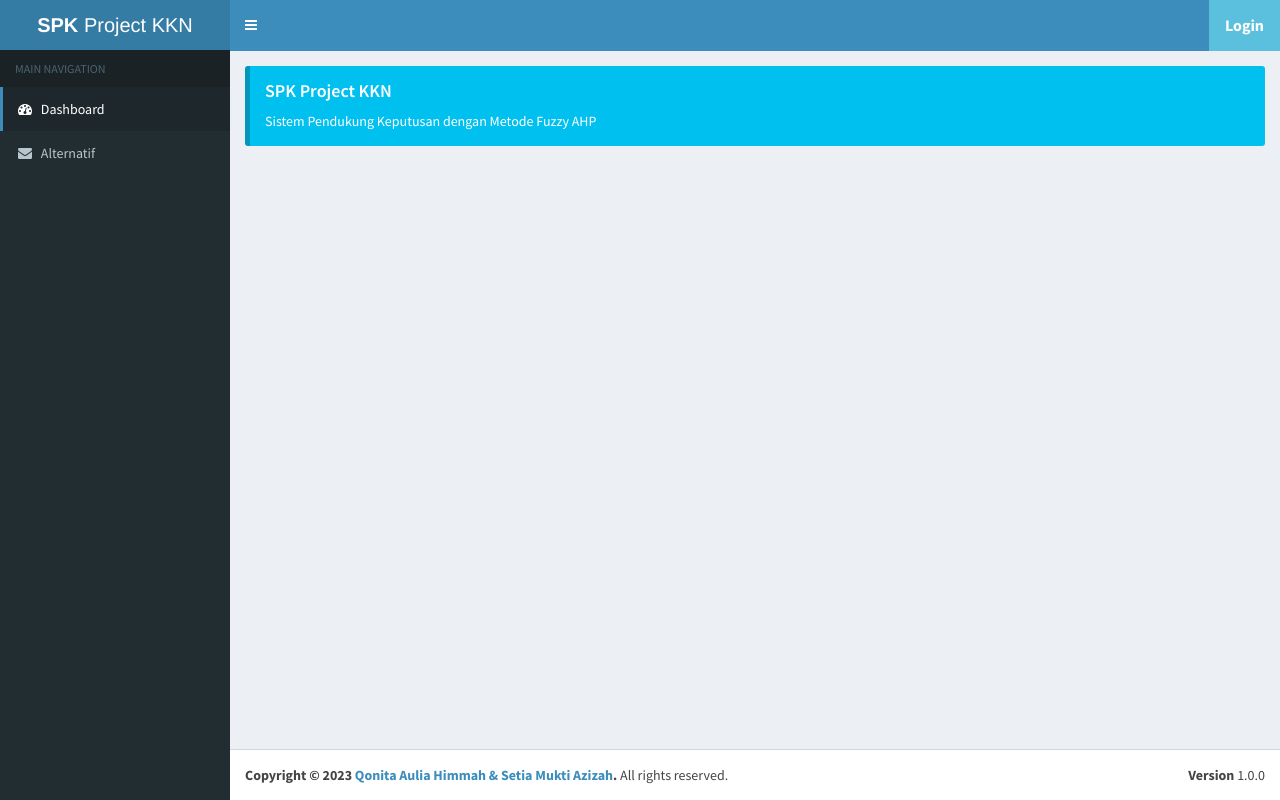
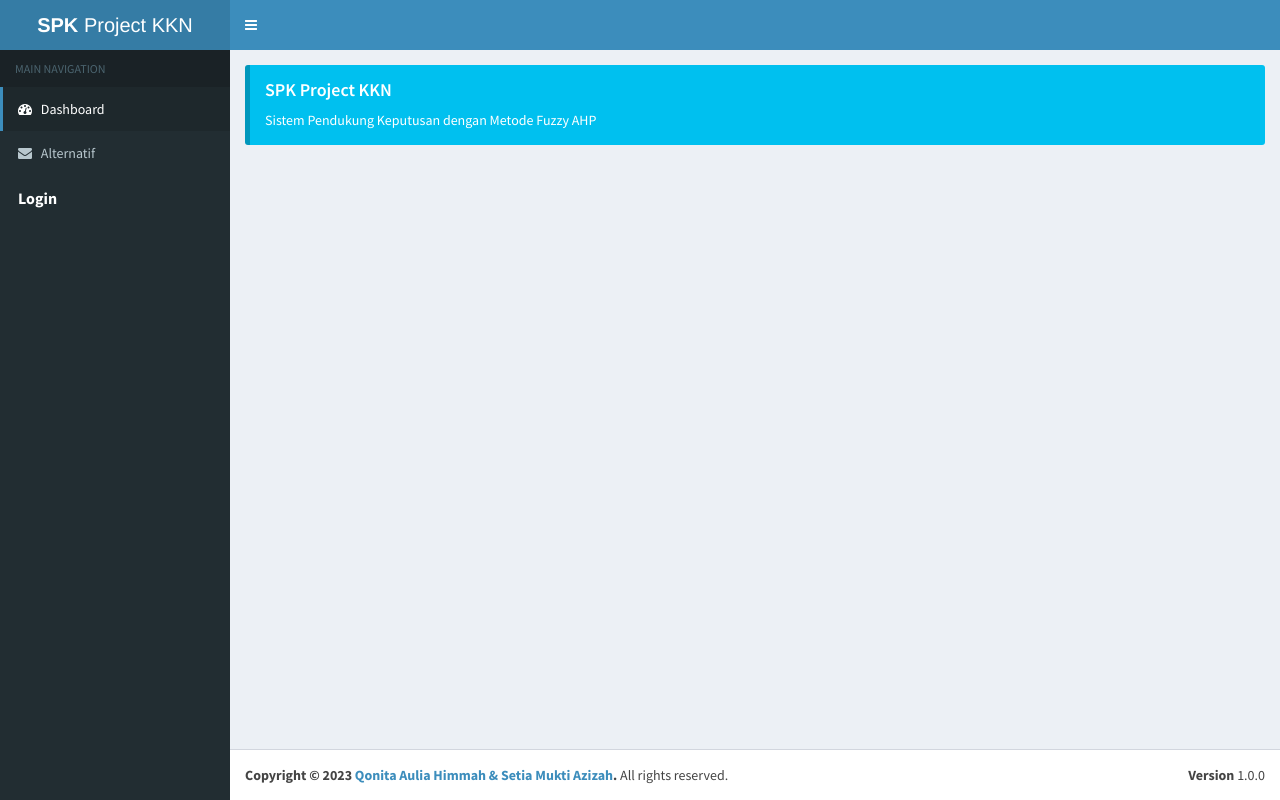
Before and after one commit to setiamuktiazizah/projectKKN, a PHP site: page /index.php in a window 1280 px wide. Run offline with PHP 8.4, Linux system fonts and the light colour scheme; some libraries are stand-ins or nearby versions.

Commit message:
fix login dan logout

```diff
--- a/index.php
+++ b/index.php
@@ -10,7 +10,7 @@ include 'config/connection.php';
 
 if (isset($_GET['logout'])) {
   session_destroy();
-  header('Location:login.php');
+  header('Location:index.php');
 }
 
 ?>
@@ -64,9 +64,6 @@ if (isset($_GET['logout'])) {
         <!-- Sidebar toggle button-->
         <a href="#" class="sidebar-toggle" data-toggle="offcanvas" role="button">
           <span class="sr-only">Toggle navigation</span>
-        </a>
-        <a href="login.php" style="float:right" role="button">
-          <span style="float:right; padding: 14px 16px; font-size:medium; color: white; background-color: #5bc0de"><b>Login</b></span>
         </a>
         <div class="navbar-custom-menu">
           <ul class="nav navbar-nav">
@@ -150,6 +147,14 @@ if (isset($_GET['logout'])) {
             <li class="<?= (@$_GET['p'] == 'alternatif') ? 'active' : '' ?>">
               <a href="?p=alternatif">
                 <i class="fa fa-envelope"></i> <span>Alternatif</span>
+              </a>
+            </li>
+            <li>
+              <!-- <a href="login.php" style="float:right" role="button"> -->
+              <a href="login.php" role="button">
+                <!-- <span style="float:right; padding: 14px 16px; font-size:medium; color: white; background-color: #5bc0de"><b>Login</b></span> -->
+                <span style="font-size:medium; color: white; "><b>Login</b></span>
+                <!-- <i class="fa fa-envelope"></i> <span>Login</span> -->
               </a>
             </li>
             <!-- <li class="<?= (@$_GET['p'] == 'rank') ? 'active' : '' ?>">
@@ -239,7 +244,6 @@ if (isset($_GET['logout'])) {
             else
               include 'page/alternatif/pilihbidang.php';
             break;
-
           case 'report':
             include 'page/laporan/index.php';
             break;
```
